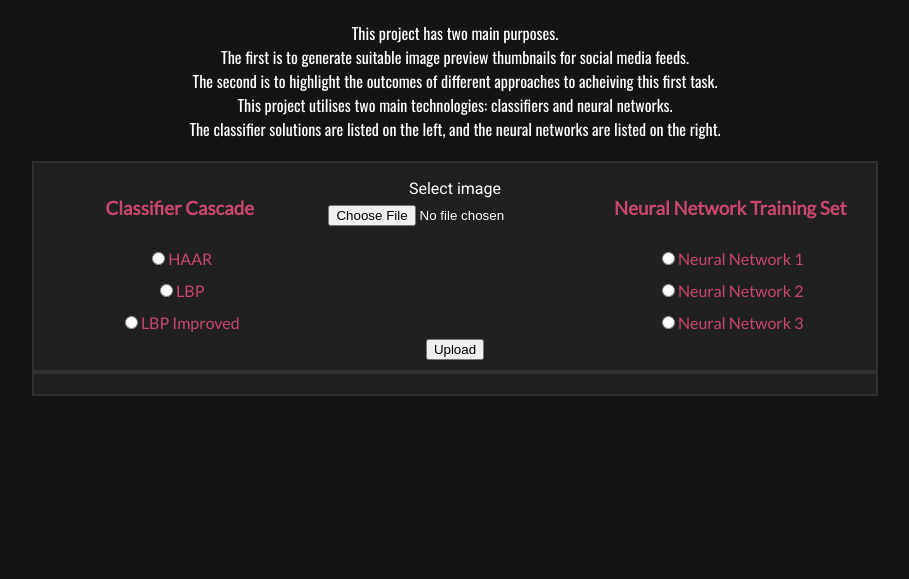
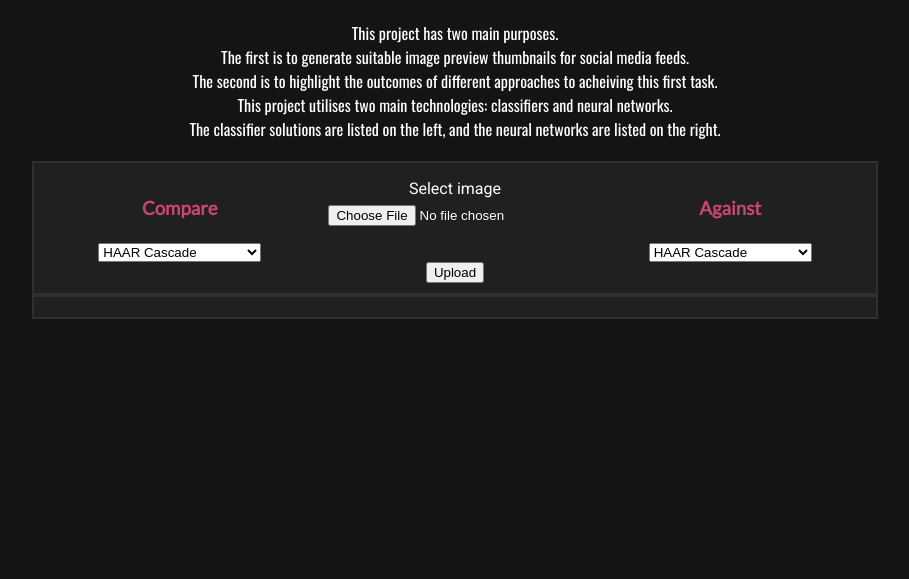
Before and after one commit to alexanderoneill/Y4-Thesis, a Flask app: page / in a window 1280 px wide. Shown: the part 55-634 px from the top of the page, without its empty margins (185-1094 px from the left). Run offline with Flask 2, Linux system fonts and the light colour scheme.

Commit message:
Replaced radio menu with dropdown
-Radio menu replaced with more scalable dropdown menu
-Second image shown is now actually the result of the second dropdown option

```diff
--- a/thesis/app.py
+++ b/thesis/app.py
@@ -57,25 +57,38 @@ def upload_image():
 				imagepath = ((os.path.join(app.config["IMAGE_UPLOADS"], filename))).replace(os.sep, "/")
 				image.save(imagepath)
 
-				# Get value of classifier radio menu
-				classifieroption = request.form["classvalue"]
-				if classifieroption == "haar":
-					classifier = 1
-					print("HAAR")
-				elif classifieroption == "lbp":
-					classifier = 2
-					print("LBP")
+				# Get value of first dropdown
+				firstoption = request.form["firstmethod"]
+				if firstoption == "haar":
+					firstmethod = 1
+					print("FIRST HAAR")
+				elif firstoption == "lbp":
+					firstmethod = 2
+					print("FIRST LBP")
 				else:
-					classifier = 3
-					print("LBP2")
+					firstmethod = 3
+					print("FIRST LBP2")
 
-				# Run face detection and cropper, generate unique identifier for processed image
-				imageCropped = cropper.cropAndScale(imagepath, classifier)
+				# Get value of second dropdown
+				secondoption = request.form["secondmethod"]
+				if secondoption == "haar":
+					secondmethod = 1
+					print("SECOND HAAR")
+				elif secondoption == "lbp":
+					secondmethod = 2
+					print("SECOND LBP")
+				else:
+					secondmethod = 3
+					print("SECOND LBP2")
+
+				# Run face detection and cropper for first image, generate unique identifier for processed image
+				imageCropped = cropper.cropAndScale(imagepath, firstmethod)
+				secondImageCropped = cropper.cropAndScale(imagepath, secondmethod)
 				imageID = str(uuid.uuid4().hex)
 
 				# Generate filename for processed image, save processed image
 				cropfilename = imageID + "." + filename.rsplit(".")[1]
-				cropper.saveFile(cropfilename, imageCropped)
+				cropper.saveFile(cropfilename, imageCropped, secondImageCropped)
 
 				# Redirect user to page that will give them a cookie
 				return redirect(request.url + "/" + cropfilename)
--- a/thesis/static/scripts/showProcessedImage.js
+++ b/thesis/static/scripts/showProcessedImage.js
@@ -16,7 +16,7 @@ window.onload = init;
 					classImageBox.style.display = "block";
 					neurImageBox.style.display = "block";
 					classSourceImage.src = "static/faces/processed_images/classifier_images/".concat(getCookie("IID"))
-					neurSourceImage.src = "static/faces/processed_images/classifier_images/".concat(getCookie("IID"))
+					neurSourceImage.src = "static/faces/processed_images/neural_images/".concat(getCookie("IID"))
 					}
 					else {
 
--- a/thesis/templates/public/upload_image.html
+++ b/thesis/templates/public/upload_image.html
@@ -35,10 +35,12 @@
 
 					<div class = "radio-select-1">
 
-						<h3>Classifier Cascade</h3>
-						<input type = "radio" id = "haar" name = "classvalue" value = "haar">HAAR<br>
-						<input type = "radio" id = "hopt" name = "classvalue" value = "lbp">LBP<br>
-						<input type = "radio" id = "hotm" name = "classvalue" value = "lbp2">LBP Improved<br>
+						<h3>Compare</h3>
+						<select name = "firstmethod" id = "firstmethod">
+							<option value = "haar">HAAR Cascade</option>
+							<option value = "lbp">LBP Cascade</option>
+							<option value = "lbp2">LBP Improved Cascade</option>
+						</select>
 
 					</div>
 
@@ -52,10 +54,12 @@
 
 					<div class = "radio-select-2">
 
-						<h3>Neural Network Training Set</h3>
-						<input type = "radio" id = "neur1" name = "neurvalue" value = "neur1">Neural Network 1<br>
-						<input type = "radio" id = "neur2" name = "neurvalue" value = "neur2">Neural Network 2<br>
-						<input type = "radio" id = "neur3" name = "neurvalue" value = "neur3">Neural Network 3<br>
+						<h3>Against</h3>
+						<select name = "secondmethod" id = "secondmethod">
+							<option value = "haar">HAAR Cascade</option>
+							<option value = "lbp">LBP Cascade</option>
+							<option value = "lbp2">LBP Improved Cascade</option>
+						</select>
 
 					</div>
 
```
Also changed, not shown: thesis/cropper.py (+11 -6 lines).
